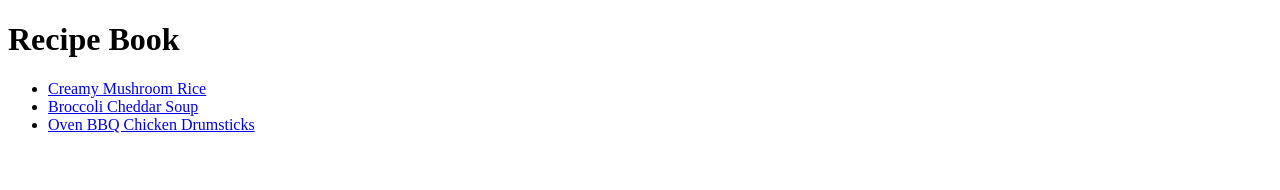
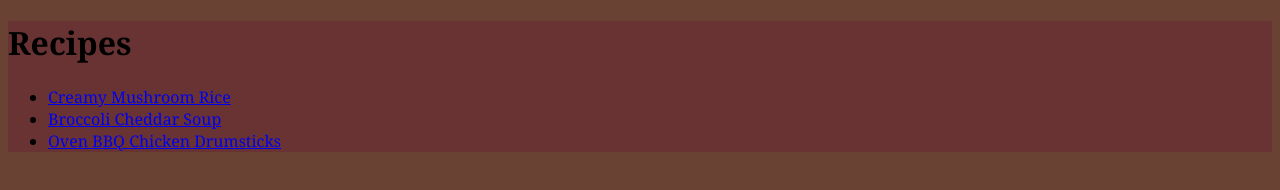
Before and after one commit to adamoli03/Recipe_site, a plain HTML site: page index.html in a window 1280 px wide. Drawn offline with Linux system fonts and the light colour scheme.

Commit message:
Added Styling

```diff
--- a/index.html
+++ b/index.html
@@ -3,15 +3,17 @@
 <head>
     <meta charset="UTF-8">
     <meta name="viewport" content="width=device-width, initial-scale=1.0">
+    <link rel="stylesheet" href="styles.css">
     <title>Recipes</title>
 </head>
 <body>
-    <h1>Recipe Book</h1>
-    <ul>
-        <li><a href="recipes/creamy_mushroom_rice.html">Creamy Mushroom Rice</a></li>
-        <li><a href="recipes/broccoli_cheddar_soup.html">Broccoli Cheddar Soup</a></li>
-        <li><a href="recipes/oven_bbq_chicken_drumsticks.html">Oven BBQ Chicken Drumsticks</a></li>
-    </ul>
-
+    <div class="recipes_parent">
+        <h1>Recipes</h1>
+        <ul>
+            <li><a href="recipes/creamy_mushroom_rice.html">Creamy Mushroom Rice</a></li>
+            <li><a href="recipes/broccoli_cheddar_soup.html">Broccoli Cheddar Soup</a></li>
+            <li><a href="recipes/oven_bbq_chicken_drumsticks.html">Oven BBQ Chicken Drumsticks</a></li>
+        </ul>
+    </div>
 </body>
 </html>
--- /dev/null
+++ b/recipes/recipe_styles.css
@@ -0,0 +1,5 @@
+body {
+    background-color: #6A4233;
+    font-size: 14;
+    font-family: Georgia, 'Times New Roman', Times, serif;
+}
--- /dev/null
+++ b/styles.css
@@ -0,0 +1,9 @@
+body {
+    background-color: #6A4233;
+    font-size: 14;
+    font-family: Georgia, 'Times New Roman', Times, serif;
+}
+
+.recipes_parent {
+    background-color: #6A3333;
+}
```
Also changed, not shown: recipes/broccoli_cheddar_soup.html (+1 -0 lines), recipes/creamy_mushroom_rice.html (+2 -1 lines), recipes/oven_bbq_chicken_drumsticks.html (+1 -0 lines).
